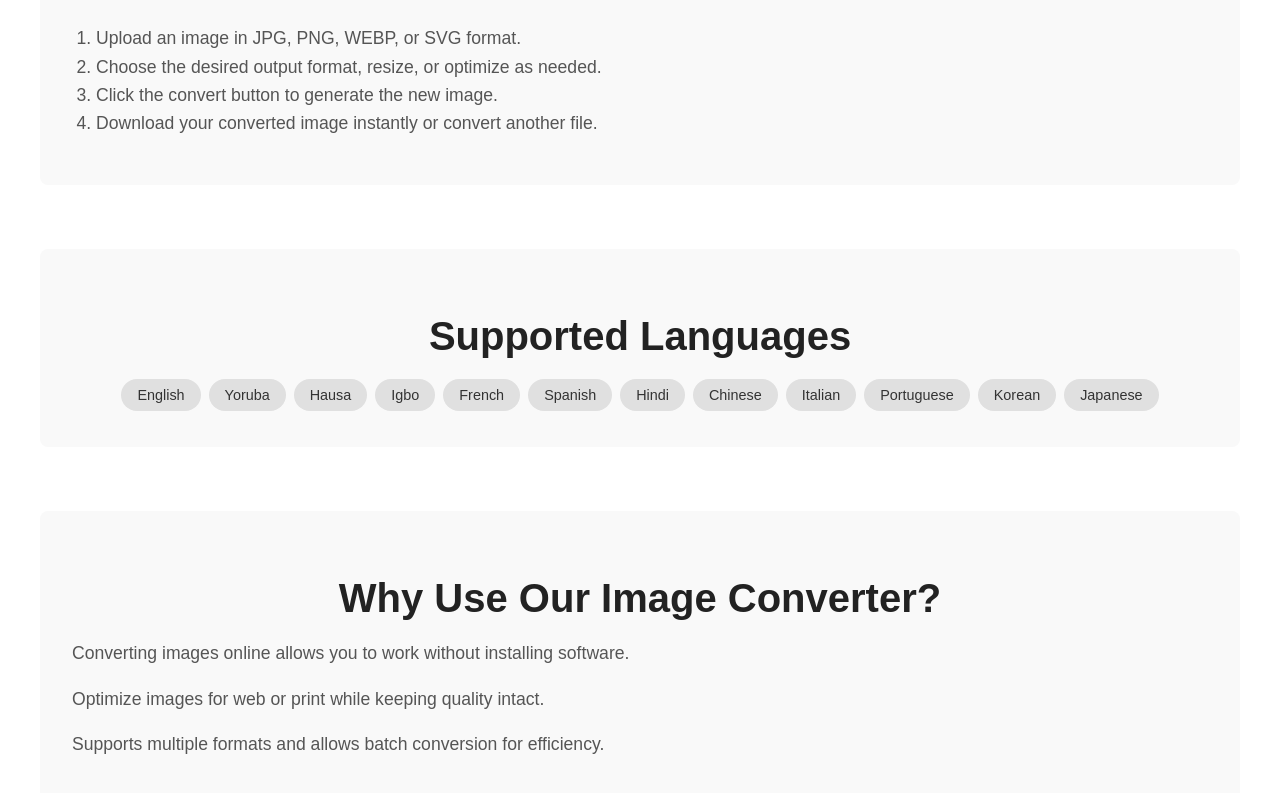
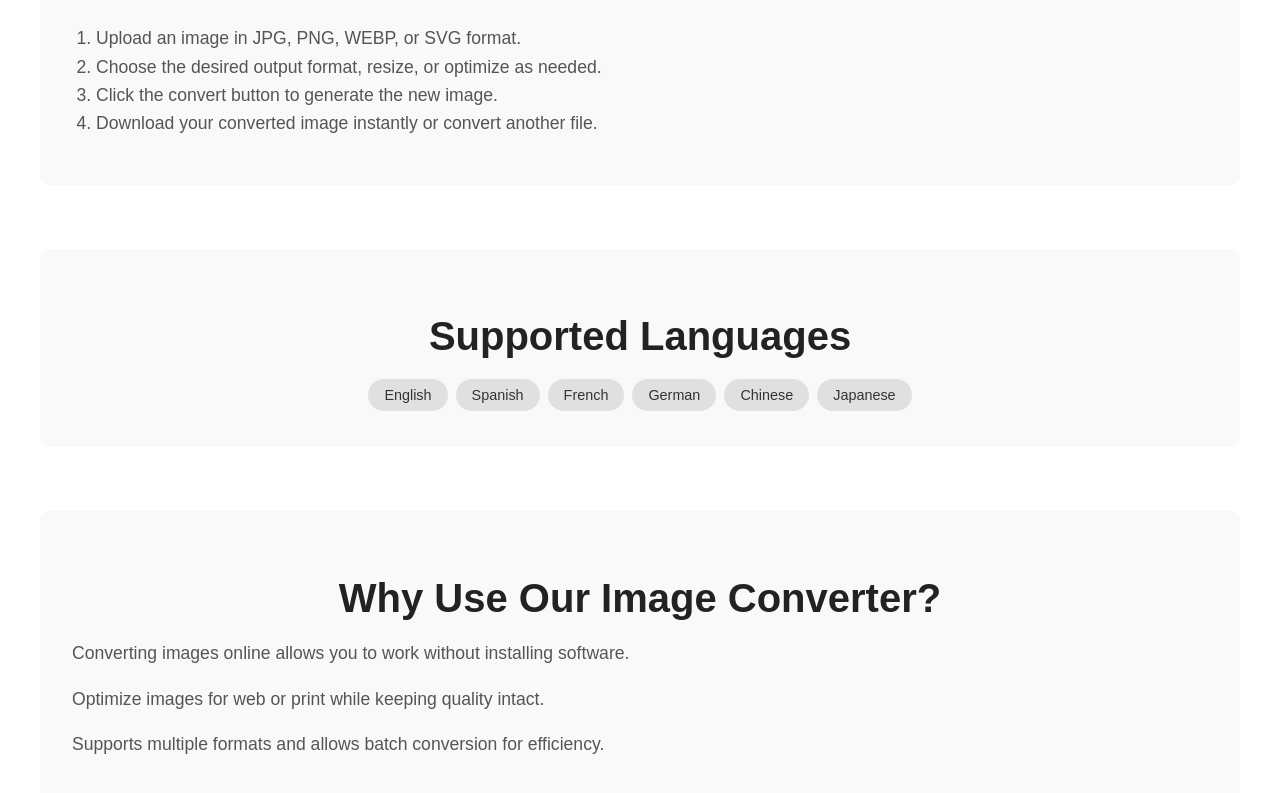
Before and after one commit to Leadmind-Developer/pdfimagetools-vercel, a Next.js app: page /image-converter in a window 1280 px wide. Shown: the part 807-1600 px from the top of the page. Built offline with nearby package versions, Linux system fonts and the light colour scheme; no server answers.

Commit message:
Update page.jsx

```diff
--- a/src/app/image-converter/page.jsx
+++ b/src/app/image-converter/page.jsx
@@ -1,9 +1,7 @@
-"use client";
-
-import React, { useState } from "react";
+// src/app/image-converter/page.tsx
+import React from "react";
 import Footer from "../../components/Footer";
 import ImageConverter from "../../components/ImageConverter";
-import LanguageSelector from "../../components/LanguageSelector";
 import Link from "next/link";
 
 export const metadata = {
@@ -13,8 +11,7 @@ export const metadata = {
   alternates: { canonical: "https://pdfimagetools.app/image-converter" },
 };
 
-const translations = {
-  en: {
+const t = {
   heroTitle: "Convert Images Online",
   heroSubtitle:
     "Easily convert, resize, and optimize images in popular formats including JPG, PNG, WEBP, and SVG. Add watermarks and fine-tune image quality effortlessly — fast, secure, and free.",
@@ -64,53 +61,9 @@ const translations = {
     "Image to PDF",
     "PDF Merge",
   ],
-  },
-
-  yo: {
-    heroTitle: "Yi Aworan Pada Online",
-    heroSubtitle:
-      "Gbe awọn aworan soke lati JPG, PNG, WEBP, tabi SVG ki o si yi wọn pada, ṣe iwọn, tabi ṣe atunṣe didara. Fikun omi-ami ati ṣe atunṣe didara aworan ni rọọrun — yara, ailewu, ati ọfẹ.",
-    stepsTitle: "Bá A Ṣe Nṣiṣẹ́",
-    steps: [
-      "Gbe aworan kan soke ni JPG, PNG, WEBP, tabi SVG.",
-      "Yan ọna kika ti o fẹ, ṣe iwọn tabi ṣe atunṣe bi o ṣe nilo.",
-      "Tẹ bọtini yí padà lati gba aworan tuntun.",
-      "Gba aworan rẹ silẹ lẹsẹkẹsẹ tabi yipada miiran.",
-    ],
-    supportedTitle: "Àwọn Èdè Tí A Ṣe Atilẹ́yìn",
-    aboutTitle: "Kí Ló Dé Tí A Fi N Lo Oluyipada Aworan Wa?",
-    aboutText: [
-      "Yí awọn aworan pada lori ayelujara ki o le ṣiṣẹ laisi fifi software sori ẹrọ.",
-      "Ṣe atunṣe ati dinku iwọn faili fun wẹẹbu tabi titẹ laisi pipadanu didara.",
-      "Ṣe atilẹyin awọn ọna kika pupọ ati awọn iyipada ẹgbẹ fun ṣiṣe daradara.",
-    ],
-    privacyTitle: "Àṣírí & Aàbò",
-    privacyText: [
-      "Gbogbo awọn aworan ti a gbe soke ni a paarẹ laifọwọyi lẹ́yìn wákàtí kan.",
-      "Awọn iyipada naa ṣẹlẹ ni aabo pẹlu awọn faili igba diẹ. Ko si ìforúkọsílẹ̀ tàbí imeeli ti a beere.",
-    ],
-    faqTitle: "Ìbéèrè Tí A Máa N Béèrè",
-    faq: [
-      { question: "Ṣe ọ̀fẹ́ ni?", answer: "Bẹ́ẹ̀ni — ko si awọn aala, omi-ami, tabi owo t’akiyesi." },
-      {
-        question: "Àwọn ọna kika wo ni a ṣe atilẹyin?",
-        answer: "JPG, PNG, WEBP, ati SVG ni a ṣe atilẹyin fun gbigba ati iyipada.",
-      },
-      { question: "Ṣe awọn aworan mi wa ni aabo?", answer: "Bẹ́ẹ̀ni — a pa wọn lẹ́yìn iṣẹ́ju 60." },
-      {
-        question: "Ṣe mo le ṣe iwọn tabi dinku aworan?",
-        answer: "Bẹ́ẹ̀ni, o le ṣe iwọn, dinku, ati fi omi-ami kun ṣaaju gbigba silẹ.",
-      },
-    ],
-    relatedTitle: "Àwọn Ọpa Míì",
-    relatedTools: ["PDF sí Word", "PDF sí Aworan", "Kíkó PDF kù", "Aworan sí PDF", "Darapọ PDF"],
-  },
 };
 
 export default function ImageConverterPage() {
-  const [lang, setLang] = useState("en");
-  const t = translations[lang] || translations["en"];
-
   const containerStyle = { maxWidth: "1200px", margin: "0 auto", padding: "2rem" };
   const sectionStyle = {
     marginBottom: "4rem",
@@ -163,12 +116,11 @@ export default function ImageConverterPage() {
     <div style={{ display: "flex", flexDirection: "column", minHeight: "100vh" }}>
       <main style={{ flex: 1 }}>
         <div style={containerStyle}>
-          {/* Home + Language Selector */}
+          {/* Home Link */}
           <div style={{ display: "flex", alignItems: "center", marginBottom: "2rem" }}>
             <Link href="/" style={homeButtonStyle}>
               PDFImageTools Home
             </Link>
-            <LanguageSelector currentLang={lang} onChange={setLang} />
           </div>
 
           {/* Hero */}
@@ -194,20 +146,7 @@ export default function ImageConverterPage() {
           <section style={sectionStyle}>
             <h2 style={headingStyle}>{t.supportedTitle}</h2>
             <div style={{ textAlign: "center" }}>
-              {[
-                "English",
-                "Yoruba",
-                "Hausa",
-                "Igbo",
-                "French",
-                "Spanish",
-                "Hindi",
-                "Chinese",
-                "Italian",
-                "Portuguese",
-                "Korean",
-                "Japanese",
-              ].map((lang) => (
+              {["English", "Spanish", "French", "German", "Chinese", "Japanese"].map((lang) => (
                 <span key={lang} style={badgeStyle}>
                   {lang}
                 </span>
@@ -259,7 +198,6 @@ export default function ImageConverterPage() {
           </section>
         </div>
       </main>
-
       <Footer />
     </div>
   );
```
Lines whose indentation alone changed are shown as unchanged.
